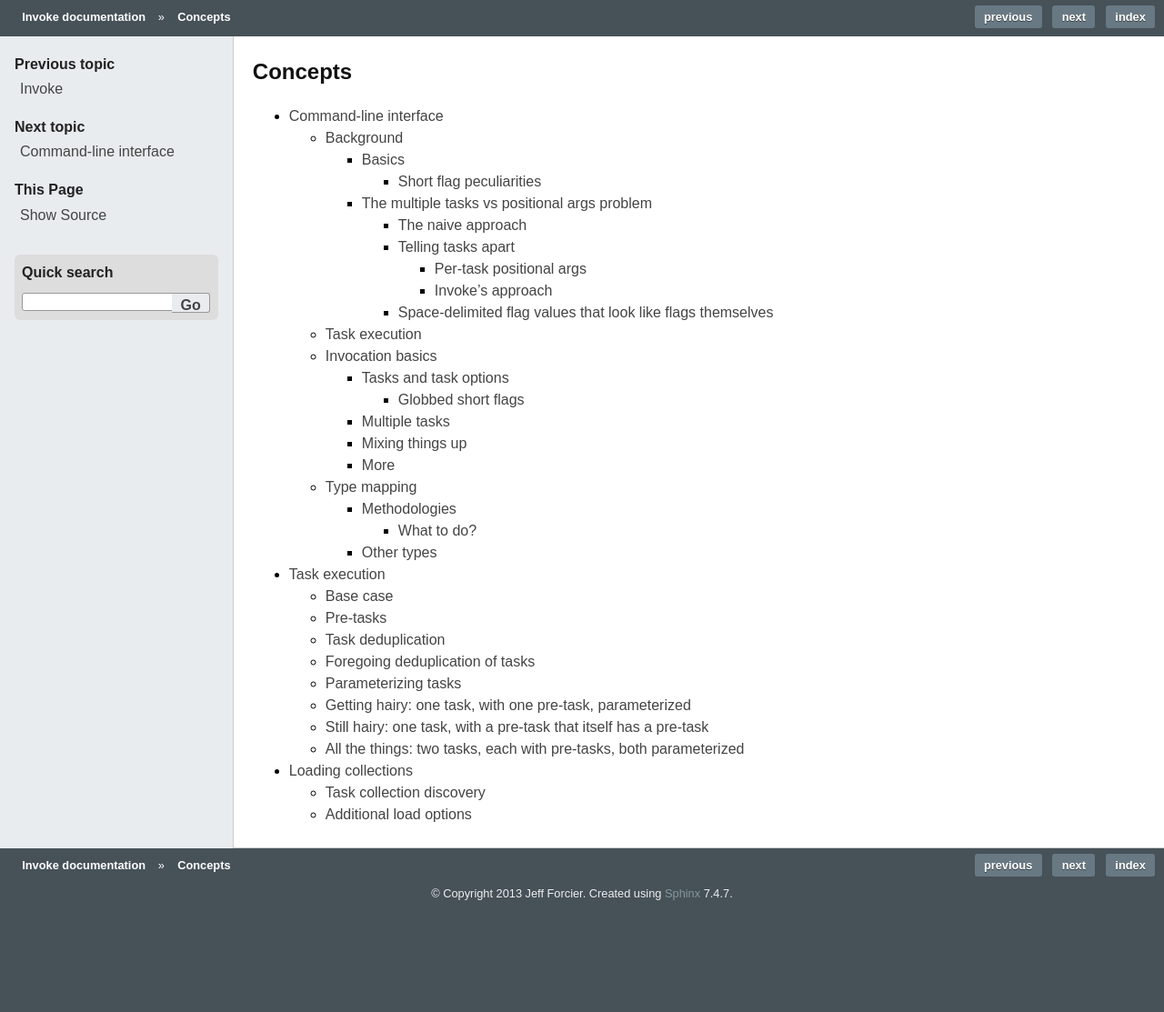
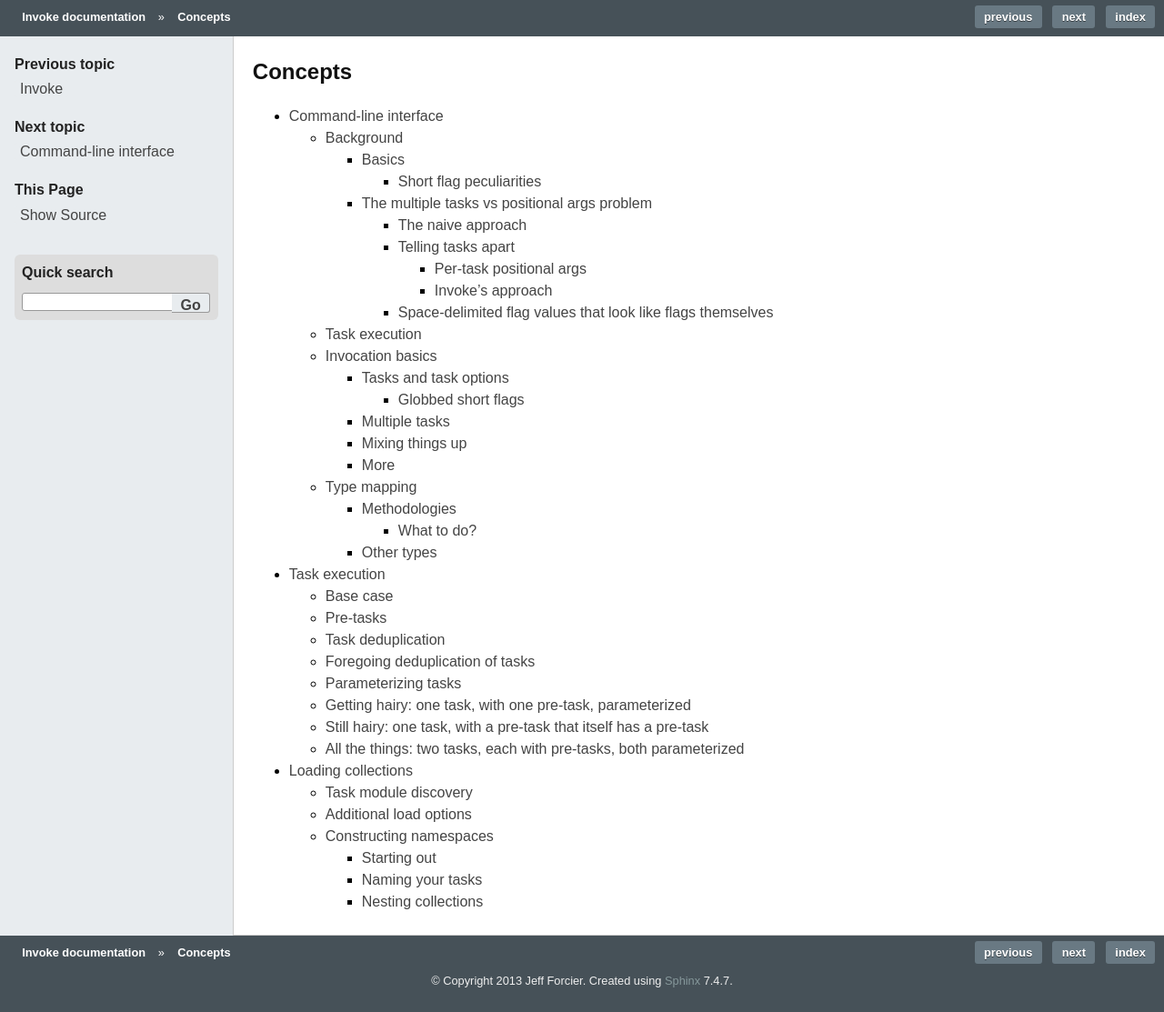
Before and after one commit to pyinvoke/invoke, a Sphinx documentation site: the page built from docs/concepts.rst, in a window 1280 px wide. Shown: the whole page at 91% size. Built offline with Sphinx 7.4.7, drawn with Linux system fonts in a browser that asks for light colours; before the commit the page ends 1017 px from its top, so only the background shows below that; some of the changed lines change nothing that is shown.

Commit message:
Starting in on like...3rd draft of NS docs

```diff
--- a/docs/concepts/loading.rst
+++ b/docs/concepts/loading.rst
@@ -9,8 +9,8 @@
 
 .. _collection-discovery:
 
-Task collection discovery
-=========================
+Task module discovery
+=====================
 
 With no other configuration, simply calling ``invoke`` will look for a single
 Python module named ``tasks``, and will treat it as the root namespace.
@@ -34,9 +34,9 @@
       modules' importability.
 
 Candidate modules/packages are introspected to make sure they can actually be
-used as valid task collections (see :doc:`collections`.) Any that fail are
-discarded, the ``sys.path`` munging done to import them is reverted, and the
-search continues.
+used as valid task collections. Any that fail are discarded, the ``sys.path``
+munging done to import them is reverted, and the search continues.
+
 
 .. _load-options:
 
@@ -54,4 +54,171 @@
     sub-collections.
 
 If you need to override the default search start point so Invoke no longer
-searches from the current directory, use ``--discovery-root``.
+searches from the current directory, use ``--root``. E.g. if your tasks module
+is in ``/opt/code/myproject/tasks.py`` and your CWD is, say, ``/home/myuser``,
+you might run Invoke as::
+
+    $ invoke --root /opt/code/myproject
+
+
+.. _namespaces:
+
+Constructing namespaces
+=======================
+
+The base case of loading a single module of tasks works fine initially, but
+advanced users typically need more organization, such as separating tasks into
+a tree of nested namespaces.
+
+The `~invoke.collection.Collection` class provides an API for organizing tasks
+and sub-collections. Collections may include tasks as well as other
+collections, and form trees of tasks. When referenced by strings (e.g. on the
+CLI or in pre/post hooks) tasks are referenced in a dot syntax, such as
+`docs.build`.
+
+In this section, we show how building namespaces with this API is flexible but
+also allows following Python package layouts with minimal boilerplate.
+
+Starting out
+------------
+
+One unnamed ``Collection`` is always the namespace root; in the implicit base
+case, Invoke creates one for you from the tasks in your tasks module.  Create
+your own, named ``namespace`` or ``ns``, to set up an explicit namespace::
+
+    from invoke import Collection
+
+    ns = Collection()
+
+Add tasks with `~invoke.collection.Collection.add_task`. ``add_task`` can take
+an `~invoke.tasks.Task` object, such as those generated by the
+`~invoke.tasks.task` decorator, or can be given a callable object directly.
+
+::
+    from invoke import task, run
+
+    @task
+    def release():
+        run("python setup.py sdist register upload")
+
+    ns.add_task(release)
+
+Our available tasks list now looks like this::
+
+    $ invoke --list
+    Available tasks:
+
+        release
+
+Naming your tasks
+-----------------
+
+By default, a task's function name is used as its namespace identifier, but you
+may override this with the ``name`` argument::
+
+    ns = Collection()
+    ns.add_task(release, name='deploy')
+
+.. note::
+    The ``name`` kwarg is the 2nd overall argument, so those in a hurry can
+    simply say::
+
+        ns.add_task(release, 'deploy')
+
+The result::
+
+    $ invoke --list
+    Available tasks:
+
+        deploy
+
+Tasks may have additional names or aliases, given as the ``aliases`` keyword
+argument; these are appended to, instead of replacing, any implicit or explicit
+``name`` value::
+
+    ns.add_task(release, aliases=('deploy', 'pypi'))
+
+Result, with three names for the same task::
+
+    $ invoke --list
+    Available tasks:
+
+        release
+        deploy
+        pypi
+
+.. note::
+    The convenience decorator `@task <~invoke.tasks.task>` is another method of
+    setting aliases (e.g. ``@task(aliases=('foo', 'bar'))``, and is useful for
+    ensuring a given task always has some aliases set no matter how it's added
+    to a namespace.
+
+Nesting collections
+-------------------
+
+The point of namespacing is to have sub-namespaces; to do this in Invoke,
+create additional ``Collection`` instances and add them to their parent
+collection via `~invoke.collection.Collection.add_collection`. For example,
+let's say we have a couple of documentation tasks::
+
+    @task
+    def build_docs():
+        run("sphinx-build docs docs/_build")
+
+    @task
+    def clean_docs():
+        run("rm -rf docs/_build")
+
+We can bundle them up into a new, named collection like so::
+
+    docs = Collection('docs')
+    docs.add_task(build_docs, 'build')
+    docs.add_task(clean_docs, 'clean')
+
+And then add this new collection under the root namespace with
+``add_collection``::
+
+    ns.add_collection(docs)
+
+The result (assuming for now that ``ns`` currently just contains the original
+``release`` task)::
+
+    $ invoke --list
+    Available tasks:
+
+        release
+        docs.build
+        docs.clean
+
+As with tasks, collections may be explicitly bound to their parents with a
+different name than they were originally given (if any) via a ``name`` kwarg
+(also, as with ``add_task``, the 2nd regular arg)::
+
+    ns.add_collection(docs, 'documentation')
+
+Result::
+
+    $ invoke --list
+    Available tasks:
+
+        release
+        documentation.build
+        documentation.clean
+
+* Load already-imported module object, scan for tasks like the automatic
+  behavior, add to Collection as X-named sub-Collection
+* Load module name string, uses __import__ to obtain module obj, then goes as per above
+* Already-existing add_task API for adding tasks to the Collection's own
+  namespace
+* Make sure collections have names (?)
+* Implement actual sub-collection behaviors re: lookup of tasks by name,
+  listing etc
+* Altering --list display root (can't use --root as that's discovery root; or
+  swap?)
+
+Use cases:
+
+* Single-module trivial
+* Self-constructed tree matching package layout
+* Self-constructed tree with non-package-matching layout
+* Assembled from other external trees (may be same as prev)
```
